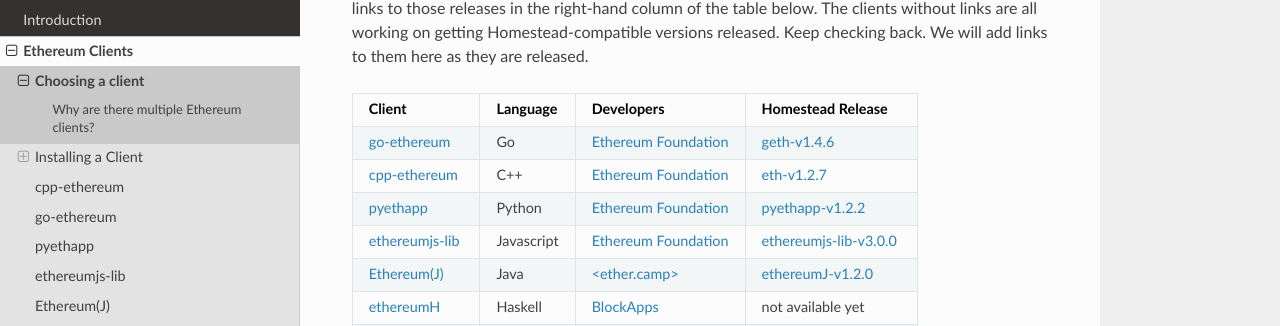
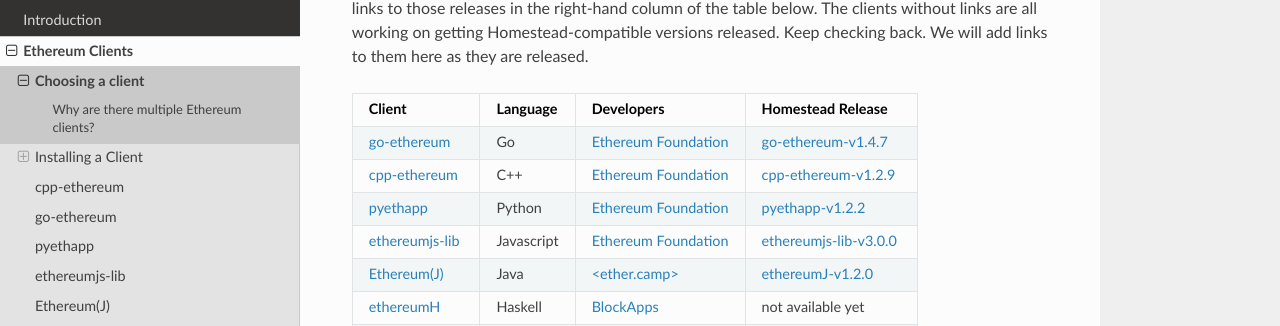
Before and after one commit to ethereum/homestead-guide, a Sphinx documentation site: the page built from source/ethereum-clients/choosing-a-client.rst, in a window 1280 px wide and 900 px high, scrolled down 478 px. Shown: the part 125-451 px from the top of the window. Built offline with Sphinx 7.4.7 and the Read the Docs theme 2.0.0, drawn with Linux system fonts in a browser that asks for light colours.

Commit message:
Updated links to latest Go and C++ client releases.

```diff
--- a/source/ethereum-clients/choosing-a-client.rst
+++ b/source/ethereum-clients/choosing-a-client.rst
@@ -36,9 +36,9 @@
 +------------------------+------------+------------------------+----------------------------------+
 | Client                 | Language   | Developers             | Homestead Release                |
 +========================+============+========================+==================================+
-| :ref:`go-ethereum`     | Go         | `Ethereum Foundation`_ | `geth-v1.4.6`_                   |
+| :ref:`go-ethereum`     | Go         | `Ethereum Foundation`_ | `go-ethereum-v1.4.7`_            |
 +------------------------+------------+------------------------+----------------------------------+
-| :ref:`cpp-ethereum`    | C++        | `Ethereum Foundation`_ | `eth-v1.2.7`_                    |
+| :ref:`cpp-ethereum`    | C++        | `Ethereum Foundation`_ | `cpp-ethereum-v1.2.9`_           |
 +------------------------+------------+------------------------+----------------------------------+
 | :ref:`pyethapp`        | Python     | `Ethereum Foundation`_ | `pyethapp-v1.2.2`_               |
 +------------------------+------------+------------------------+----------------------------------+
@@ -59,8 +59,8 @@
 .. _Ethcore: https://ethcore.io/
 .. _Jan Xie: https://github.com/janx/
 
-.. _geth-v1.4.6: https://github.com/ethereum/go-ethereum/releases/tag/v1.4.6
-.. _eth-v1.2.7: https://github.com/ethereum/webthree-umbrella/releases/tag/v1.2.7
+.. _go-ethereum-v1.4.7: https://github.com/ethereum/go-ethereum/releases/tag/v1.4.7
+.. _cpp-ethereum-v1.2.9: https://github.com/ethereum/webthree-umbrella/releases/tag/v1.2.9
 .. _ethereumjs-lib-v3.0.0: https://github.com/ethereumjs/ethereumjs-lib/releases/tag/v3.0.0
 .. _ethereumJ-v1.2.0: https://github.com/ethereum/ethereumj/releases/tag/1.2.0
 .. _Parity-v1.1.0: https://github.com/ethcore/parity/releases/tag/v1.1.0
```
